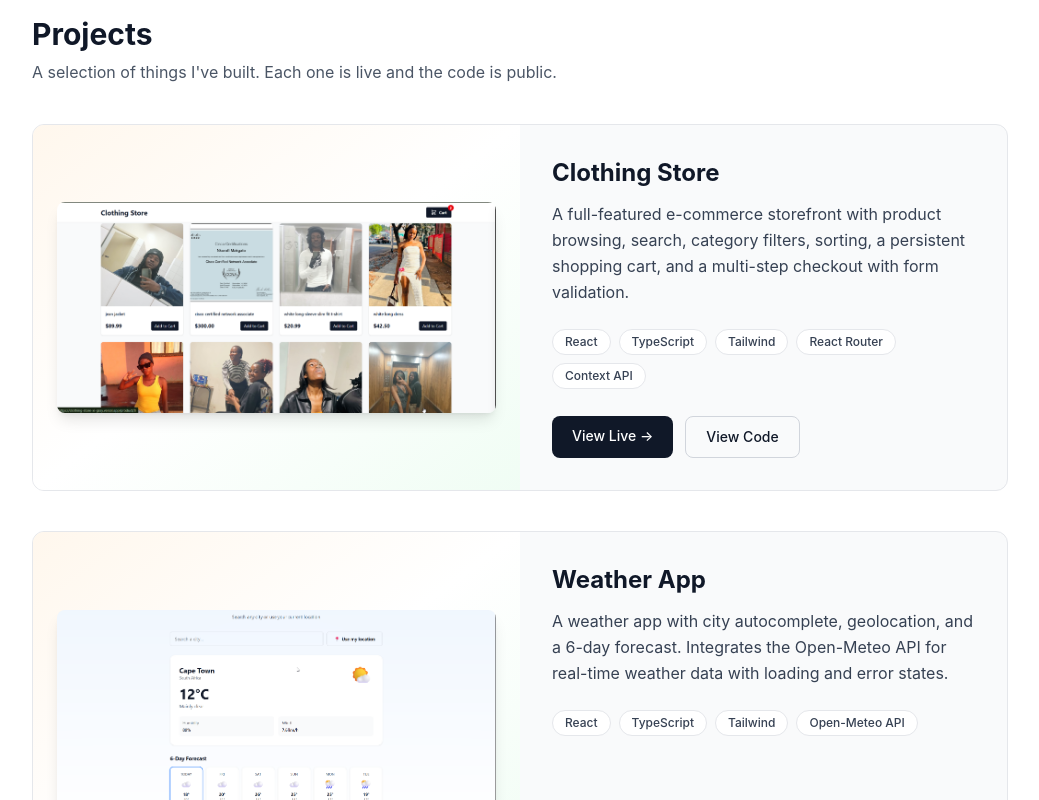
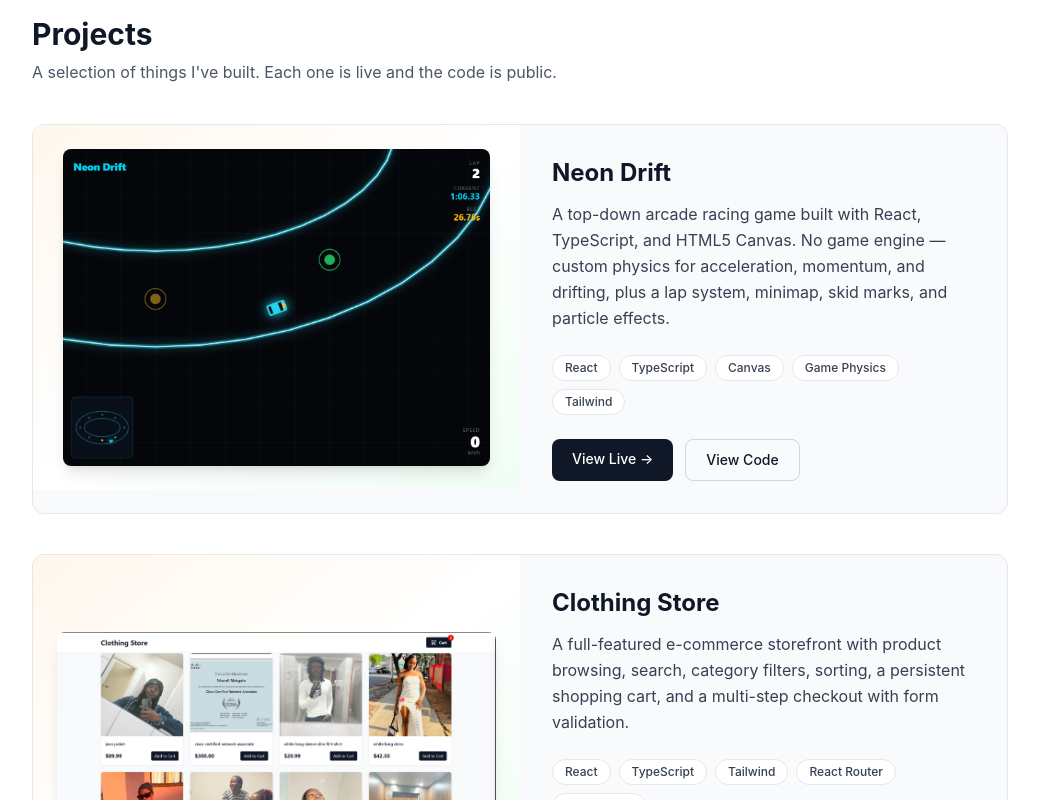
Before and after one commit to nkorofimakgato-blip/portfolio, a React (Vite) app: page / in a window 1280 px wide. Shown: the part 1420-2220 px from the top of the page, without its empty margins (120-1159 px from the left). Built offline with nearby package versions, Linux system fonts and the light colour scheme.

Commit message:
feat: add Neon Drift game to portfolio

```diff
--- a/src/components/Projects.tsx
+++ b/src/components/Projects.tsx
@@ -9,6 +9,16 @@ interface Project {
 }
 
 const projects: Project[] = [
+
+  {
+    title: 'Neon Drift',
+    description:
+      'A top-down arcade racing game built with React, TypeScript, and HTML5 Canvas. No game engine — custom physics for acceleration, momentum, and drifting, plus a lap system, minimap, skid marks, and particle effects.',
+    image: '/projects/neon-drift.png',
+    tech: ['React', 'TypeScript', 'Canvas', 'Game Physics', 'Tailwind'],
+    liveUrl: 'https://neon-drift-xxx.vercel.app',
+    codeUrl: 'https://github.com/nkorofimakgato-blip/neon-drift',
+  },
   {
     title: 'Clothing Store',
     description:
```
Also changed, not shown: public/projects/neon-drift.png (added).
